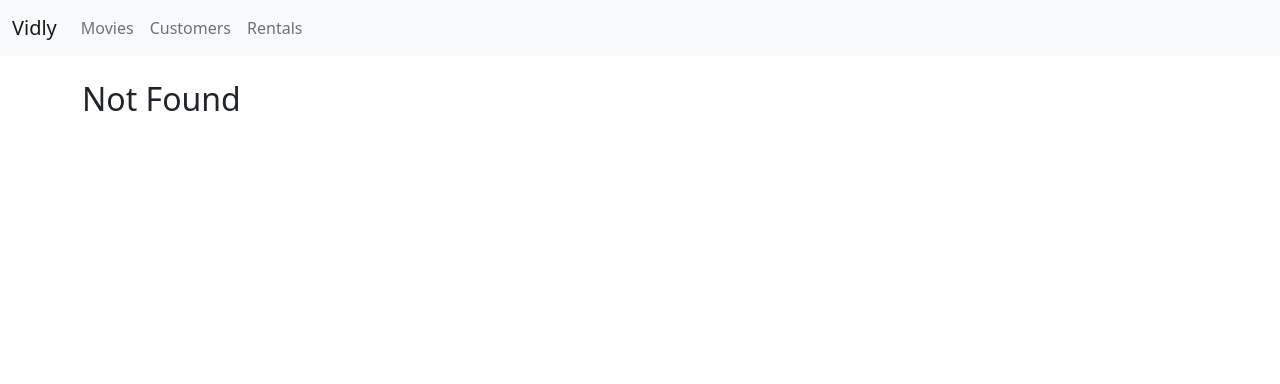
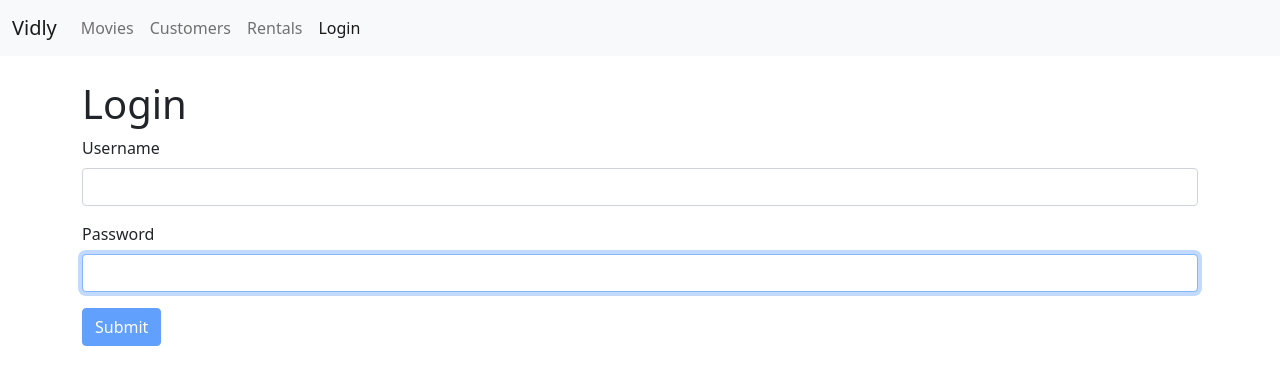
Before and after one commit to shakilhossain1/react-vidly, a React (Vite) app: page /login in a window 1280 px wide. Before the commit this address led to /not-found. Shown: the top 384 px of the page. Built offline with nearby package versions, Linux system fonts and the light colour scheme.

Commit message:
making login form with validation joi

```diff
--- a/package.json
+++ b/package.json
@@ -9,6 +9,7 @@
   "dependencies": {
     "bootstrap": "^5.1.0",
     "font-awesome": "^4.7.0",
+    "joi-browser": "^13.4.0",
     "lodash": "^4.17.21",
     "prop-types": "^15.7.2",
     "react": "^17.0.0",
--- a/src/App.jsx
+++ b/src/App.jsx
@@ -1,6 +1,7 @@
 import React, {Component} from 'react';
 import {Route, Redirect, Switch} from 'react-router-dom';
 import Movies from './components/movies';
+import LoginForm from './components/loginForm';
 import MovieForm from './components/movieForm';
 import Customers from './components/customers';
 import Rentals from './components/rentals';
@@ -16,6 +17,7 @@
         <main className='container pt-4'>
           <Switch>
             <Route path='/movies/:id' component={MovieForm} />
+            <Route path='/login' component={LoginForm} />
             <Route path='/movies' component={Movies} />
             <Route path='/customers' component={Customers} />
             <Route path='/rentals' component={Rentals} />
--- /dev/null
+++ b/src/components/common/input.jsx
@@ -0,0 +1,25 @@
+import React from 'react';
+
+const Input = ({name, label, value, onChange, error}) => {
+  return (
+    <div className='mb-3'>
+      <label htmlFor={name} className='form-label'>
+        {label}
+      </label>
+      <input
+        value={value}
+        onChange={onChange}
+        autoFocus
+        name={name}
+        type='text'
+        className='form-control'
+        id={name}
+      />
+      {error && (
+        <div className='text-danger text-sm-start'>{error}</div>
+      )}
+    </div>
+  );
+};
+
+export default Input;
--- /dev/null
+++ b/src/components/loginForm.jsx
@@ -0,0 +1,94 @@
+import React, {Component} from 'react';
+import Input from './common/input';
+import Joi from 'joi-browser';
+
+class LoginForm extends Component {
+  state = {
+    account: {
+      username: '',
+      password: '',
+    },
+    errors: {},
+  };
+
+  schema = {
+    username: Joi.string().required().label('Username'),
+    password: Joi.string().required().label('Password'),
+  };
+
+  validate = () => {
+    const options = {abortEarly: false};
+    const {error} = Joi.validate(this.state.account, this.schema, options);
+    if (!error) return null;
+
+    const errors = {};
+    for (let item of error.details) errors[item.path[0]] = item.message;
+
+    return errors;
+  };
+
+  validateProperty = ({value, name}) => {
+    const obj = {[name]: value};
+    const schema = {[name]: this.schema[name]};
+    const {error} = Joi.validate(obj, schema);
+
+    return error ? error.details[0].message : null;
+  };
+
+  handleSubmit = e => {
+    e.preventDefault();
+
+    const errors = this.validate();
+    this.setState({errors: errors || {}});
+    if (errors) return;
+
+    console.log('submited');
+  };
+
+  handleChange = ({currentTarget: input}) => {
+    const errors = {...this.state.errors};
+    const errorMessage = this.validateProperty(input);
+    if (errorMessage) {
+      errors[input.name] = errorMessage;
+    } else {
+      delete errors[input.name];
+    }
+
+    const account = {...this.state.account};
+    account[input.name] = input.value;
+
+    this.setState({account, errors});
+  };
+
+  render() {
+    const {account, errors} = this.state;
+    return (
+      <div>
+        <h1>Login</h1>
+        <form onSubmit={this.handleSubmit}>
+          {/* usernmae */}
+          <Input
+            name='username'
+            value={account.username}
+            onChange={this.handleChange}
+            label='Username'
+            error={errors.username}
+          />
+          {/* password */}
+          <Input
+            name='password'
+            value={account.password}
+            onChange={this.handleChange}
+            label='Password'
+            error={errors.password}
+          />
+          <button disabled={this.validate()} className='btn btn-primary' type='submit'>
+            Submit
+          </button>
+        </form>
+      </div>
+    );
+  }
+}
+
+export default LoginForm;
--- a/src/components/navBar.jsx
+++ b/src/components/navBar.jsx
@@ -36,6 +36,11 @@
                 Rentals
               </NavLink>
             </li>
+            <li className='nav-item'>
+              <NavLink className='nav-link' to='/login'>
+                Login
+              </NavLink>
+            </li>
           </ul>
         </div>
       </div>
```
Also changed, not shown: 1 other file (tests, documents, lock files or other folders).
